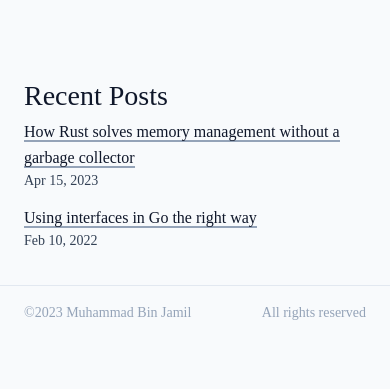
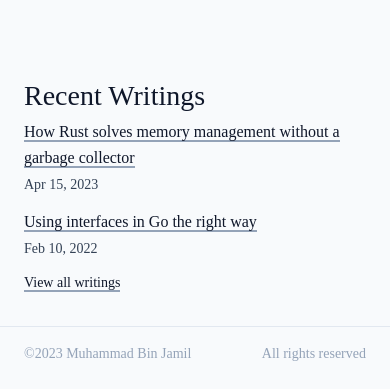
Before and after one commit to binjamil/mbinjamil.dev, an Astro site: page / in a window 390 px wide. Shown: the part 455-844 px from the top of the page. Built offline with nearby package versions, Linux system fonts and the light colour scheme; Astro itself is replaced by a stand-in of ours; some packages are replaced by stand-ins of ours; a web font is replaced by a local one.

Commit message:
Tweak styling for a better look and feel

```diff
--- a/src/components/Header.astro
+++ b/src/components/Header.astro
@@ -234,7 +234,8 @@ import { SITE_TITLE } from "../consts";
     .overlay-content {
       display: flex;
       flex-direction: column;
-      font-size: var(--fs-400);
+      font-size: var(--fs-600);
+      font-family: var(--ff-headlines);
       justify-content: center;
       align-items: center;
     }
--- a/src/components/Posts.astro
+++ b/src/components/Posts.astro
@@ -53,7 +53,7 @@ if (limit) {
 
 <style>
   section {
-    margin-bottom: 3rem;
+    margin-bottom: 1rem;
   }
   .posts {
     display: flex;
@@ -66,6 +66,7 @@ if (limit) {
   .post-date, .post-description {
     color: var(--clr-text-accent);
     font-size: var(--fs-100);
+    padding-top: .25rem;
   }
   .post-description {
     max-width: 578px;
@@ -74,7 +75,7 @@ if (limit) {
 
   @media screen and (max-width: 768px) {
     section {
-      margin-bottom: 2rem;
+      margin-bottom: .5rem;
     }
     .post-title {
       font-size: var(--fs-100);
--- a/src/pages/index.astro
+++ b/src/pages/index.astro
@@ -10,21 +10,38 @@ import Posts from "../components/Posts.astro";
 <!DOCTYPE html>
 <html lang="en">
   <head>
-    <BaseHead title={"Muhammad Bin Jamil | " + SITE_TITLE} description={SITE_DESCRIPTION} />
+    <BaseHead
+      title={"Muhammad Bin Jamil | " + SITE_TITLE}
+      description={SITE_DESCRIPTION}
+    />
   </head>
   <body>
     <Header />
     <main>
       <MainHero />
       <div class="container">
-        <h2>Recent Posts</h2>
+        <h2>Recent Writings</h2>
       </div>
       <Posts limit={5} />
+      <div class="container">
+        <p><a href="/writings">View all writings</a></p>
+      </div>
     </main>
     <Footer />
     <style>
+      main {
+        margin-bottom: 2rem;
+      }
       h2 {
         font-size: var(--fs-h2);
+      }
+      p a {
+        font-size: var(--fs-100);
+      }
+  @media screen and (max-width: 768px) {
+      p a {
+        font-size: var(--fs-50);
+      }
       }
     </style>
   </body>
--- a/src/pages/writings/index.astro
+++ b/src/pages/writings/index.astro
@@ -23,6 +23,7 @@ import { SITE_DESCRIPTION, SITE_TITLE } from "../../consts";
     <style>
       main {
         margin-top: 1rem;
+        margin-bottom: 2rem;
       }
       h1 {
         font-size: var(--fs-h1);
```
Also changed, not shown: src/layouts/BlogPost.astro (+8 -1 lines).
